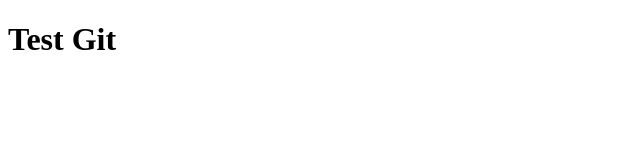
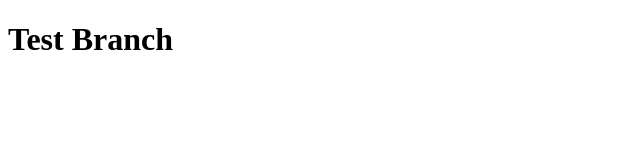
Before and after one commit to mariangelamarasciuolo/s7d4, a plain HTML site: page index.html in a window 1280 px wide. Shown: the whole page, without its empty margins (0-640 px from the left). Drawn offline with Linux system fonts and the light colour scheme.

Commit message:
cambioh1

```diff
--- a/index.html
+++ b/index.html
@@ -8,7 +8,8 @@
 </head>
 
 <body>
-    <h1>Test Git</h1>
+    <h1>Test Branch</h1>
+
 </body>
 
 </html>
```
